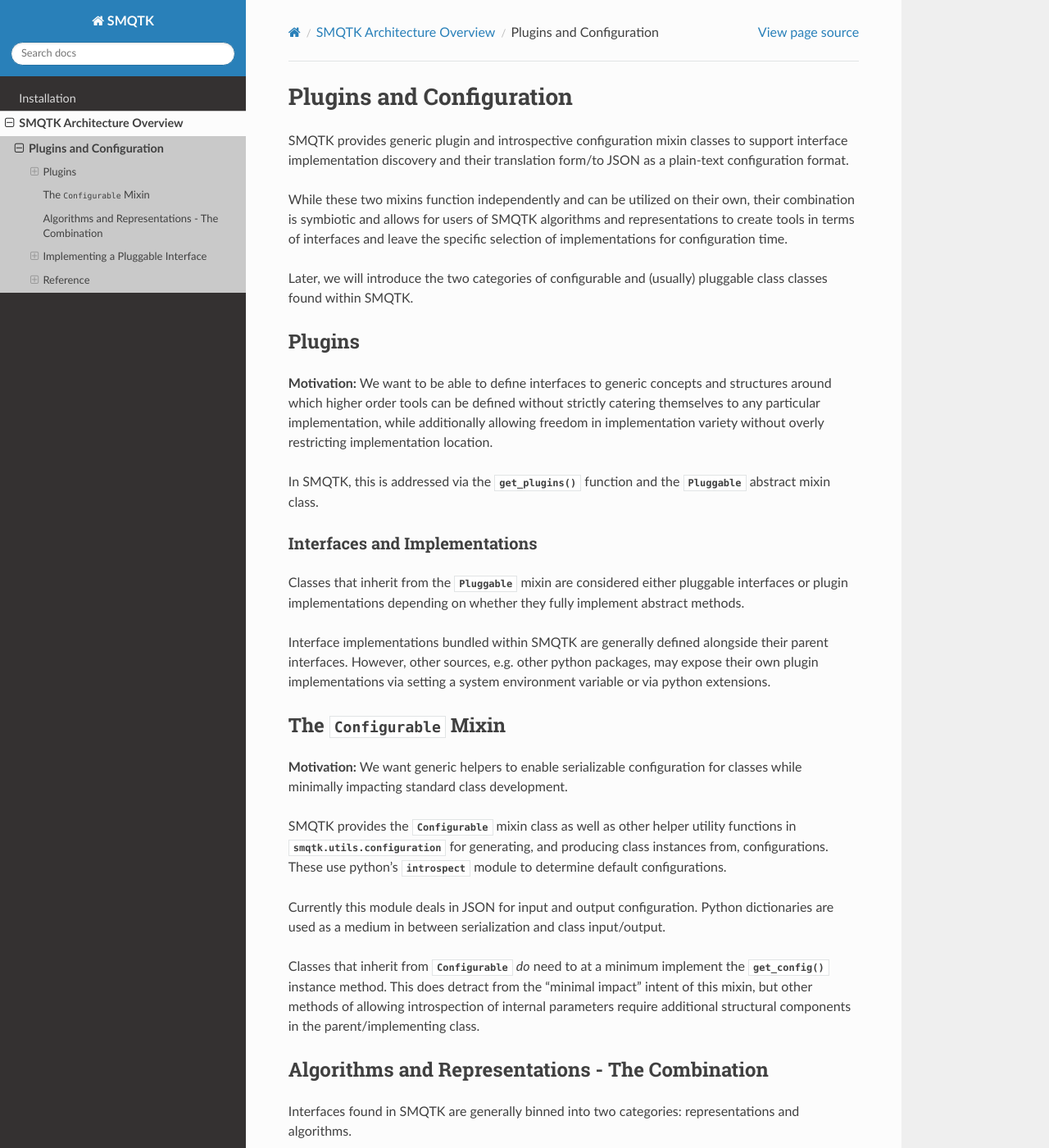
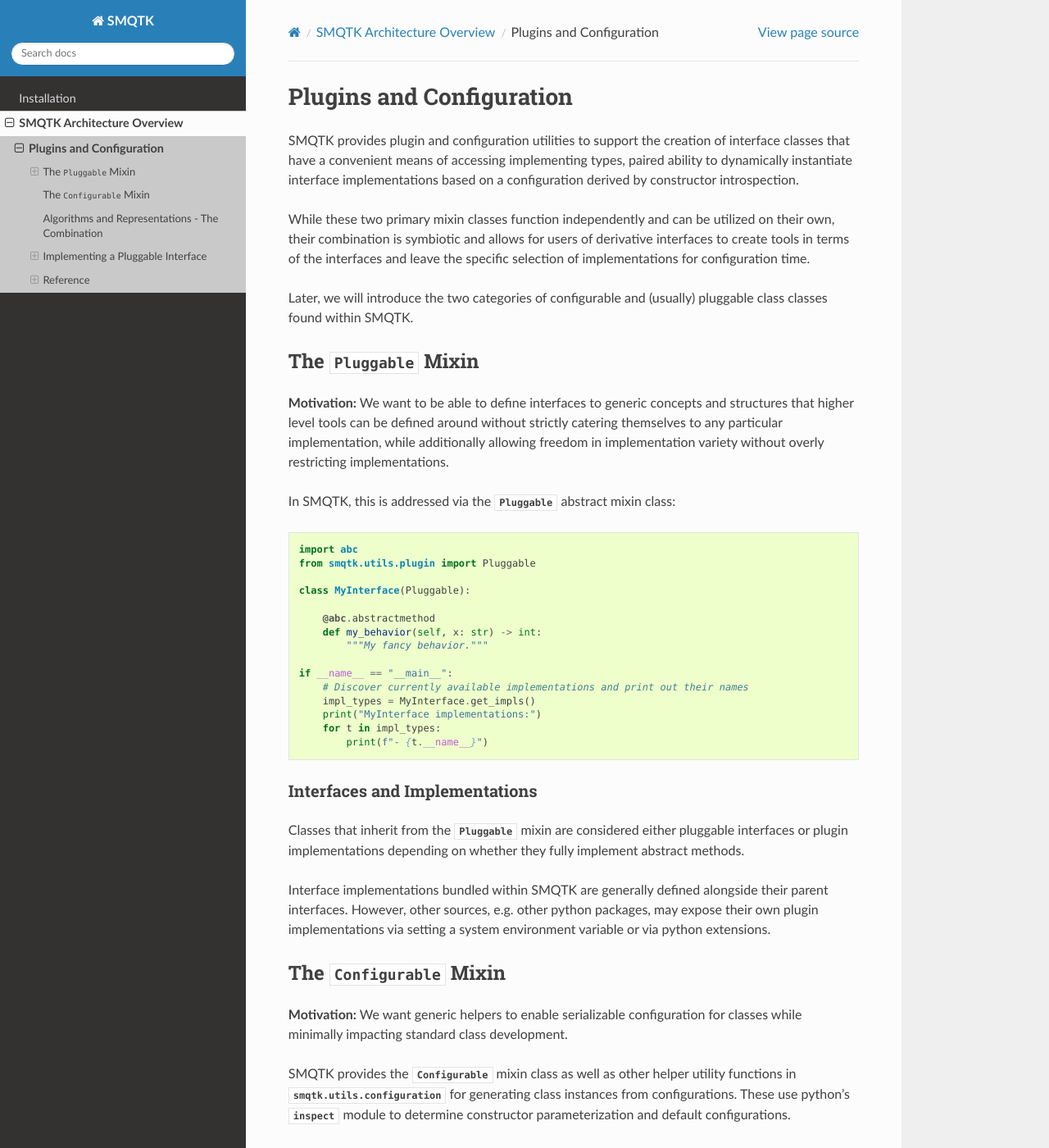
Before and after one commit to Kitware/SMQTK-Core, a Sphinx documentation site: the page built from docs/architecture/plugins_configuration.rst, in a window 1280 px wide and 1400 px high. Shown: the whole window at 82% size. Built offline with Sphinx 7.4.7 and the Read the Docs theme 2.0.0, drawn with Linux system fonts in a browser that asks for light colours; pages that are not in the unit, such as notebooks, are missing from menus; the version number could not be read and is left out; some of the changed text lies outside the part shown.

Commit message:
Update plugin documentation
Also added a docs requirements file for pinned version for normal
developers (read: not for read-the-docs).

```diff
--- a/docs/architecture.rst
+++ b/docs/architecture.rst
@@ -1,13 +1,20 @@
 SMQTK Architecture Overview
 ===========================
 
-SMQTK provides a plugin infrastructure to allow the definition of high level
-interfaces and allow a number of implementations to fulfil those interfaces.
+SMQTK provides at its lowest level semantics for plugins and configuration.
+These are provided by some utility functions and two mixin classes:
+:py:class:`smqtk.utils.plugin.Pluggable` and
+:py:class:`smqtk.utils.configuration.Configurable`.
+These are explained further in the "Plugins and Configuration" section.
 
-Within this architecture, SMQTK provides two main categories of interfaces:
-algorithms and data representations.
-Algorithms are usually interfaces defining a functional process where as data
-representation interfaces define the encapsulation of some data structure.
+Subsequent to these two mixin classes, SMQTK provides two main categories of
+interfaces: algorithms and data representations.
+This organization of philosophy roughly aligns with the concept of data
+oriented design.
+Algorithms are usually interfaces defining a behavioral or transformative
+action(s), abstracting away how that behavior or transformation is achieved.
+Data representation interfaces define the encapsulation of some data structure,
+abstracting away where that data is stored..
 
 Building upon algorithm and data representation interfaces, there is a
 sub-module providing some general web services: :mod:`smqtk.web`.
--- a/docs/architecture/plugins_configuration.rst
+++ b/docs/architecture/plugins_configuration.rst
@@ -1,29 +1,48 @@
 Plugins and Configuration
 -------------------------
-SMQTK provides generic plugin and introspective configuration mixin classes to
-support interface implementation discovery and their translation form/to JSON
-as a plain-text configuration format.
+SMQTK provides plugin and configuration utilities to support the creation of
+interface classes that have a convenient means of
+accessing implementing types, paired ability to dynamically instantiate
+interface implementations based on a configuration derived by constructor
+introspection.
 
-While these two mixins function independently and can be utilized on their own,
-their combination is symbiotic and allows for users of SMQTK algorithms and
-representations to create tools in terms of interfaces and leave the specific
-selection of implementations for configuration time.
+While these two primary mixin classes function independently and can be
+utilized on their own, their combination is symbiotic and allows for users of
+derivative interfaces to create tools in terms of the interfaces and leave the
+specific selection of implementations for configuration time.
 
 Later, we will introduce the two categories of configurable and
 (usually) pluggable class classes found within SMQTK.
 
 
-Plugins
-^^^^^^^
+The :class:`~smqtk.utils.plugin.Pluggable` Mixin
+^^^^^^^^^^^^^^^^^^^^^^^^^^^^^^^^^^^^^^^^^^^^^^^^
 **Motivation:**
 We want to be able to define interfaces to generic concepts and structures
-around which higher order tools can be defined without strictly catering
+that higher level tools can be defined around without strictly catering
 themselves to any particular implementation, while additionally allowing
-freedom in implementation variety without overly restricting implementation
-location.
+freedom in implementation variety without overly restricting implementations.
 
-In SMQTK, this is addressed via the :meth:`~smqtk.utils.plugin.get_plugins`
-function and the :class:`~smqtk.utils.plugin.Pluggable` abstract mixin class.
+In SMQTK, this is addressed via the :class:`~smqtk.utils.plugin.Pluggable`
+abstract mixin class:
+
+.. code-block:: python
+
+   import abc
+   from smqtk.utils.plugin import Pluggable
+
+   class MyInterface(Pluggable):
+
+       @abc.abstractmethod
+       def my_behavior(self, x: str) -> int:
+           """My fancy behavior."""
+
+   if __name__ == "__main__":
+       # Discover currently available implementations and print out their names
+       impl_types = MyInterface.get_impls()
+       print("MyInterface implementations:")
+       for t in impl_types:
+           print(f"- {t.__name__}")
 
 
 Interfaces and Implementations
@@ -47,20 +66,21 @@
 
 SMQTK provides the :class:`~smqtk.utils.configuration.Configurable` mixin class
 as well as other helper utility functions in :mod:`smqtk.utils.configuration`
-for generating, and producing class instances from, configurations.
-These use python's :mod:`introspect` module to determine default
-configurations.
+for generating class instances from configurations.
+These use python's :mod:`inspect` module to determine constructor
+parameterization and default configurations.
 
-Currently this module deals in JSON for input and output configuration.
-Python dictionaries are used as a medium in between serialization and class
-input/output.
+Currently this module uses the JSON-serializable format as the basis for input
+and output configuration dictionaries as a means of defining a relatively
+simple playing field for communication.
+Serialization and deserialization is detached from these configuration
+utilities so tools may make their own decisions there.
+Python dictionaries are used as a medium in between serialization and
+configuration input/output.
 
 Classes that inherit from :class:`~smqtk.utils.configuration.Configurable` *do*
 need to at a minimum implement the
 :meth:`~smqtk.utils.configuration.Configurable.get_config` instance method.
-This does detract from the "minimal impact" intent of this mixin, but other
-methods of allowing introspection of internal parameters require additional
-structural components in the parent/implementing class.
 
 
 Algorithms and Representations - The Combination
@@ -95,26 +115,36 @@
 The following are examples of how to add and expose new plugin implementations
 for existing algorithm and representation interfaces.
 
-SMQTK's plugin discovery allows for exposure of plugin implementations in 3
-ways:
-  * Parallel in location to parent interface.
-  * Python module path of implementation model included in the
-    ``SMQTK_PLUGIN_PATH`` environment variable (see reference for formatting).
-  * An entrypoint in a python package's ``setup.py``.
+SMQTK's plugin discovery via the :meth:`~smqtk.utils.plugin.Pluggable.get_impls`
+method currently allows for finding a plugin implementations in 3 ways:
+
+* sub-classes of an interface type defined in the current runtime.
+
+* within python modules listed in the environment variable specified by
+  ``YourInterface.PLUGIN_ENV_VAR``. (default SMQTK environment variable name
+  is ``SMQTK_PLUGIN_PATH``, which is defined in
+  :attr:`Pluggable.PLUGIN_ENV_VAR`).
+
+* within python modules specified under the entry point extensions namespace
+  defined by ``YourInterface.PLUGIN_NAMESPACE`` (default SMQTK extension
+  namespace is ``smqtk_plugins``, which is defined in
+  :attr:`Pluggable.PLUGIN_NAMESPACE`).
 
 Within SMQTK
 """"""""""""
 A new interface implementation within the SMQTK source-tree is generally
 implemented or exposed parallel to where the parent interface is defined.
+This has been purely for organizational purposes.
+Once we define our implementation, we will then expose that type in an existing
+module that is already referenced in SMQTK's list of entry point extensions.
 
-As an example, we will show how to create a new implementation for the
+In this example, we will show how to create a new implementation for the
 :class:`~smqtk.algorithms.classifier.Classifier` algorithm
 interface.
 This interface is defined within SMQTK at, from the root of the source tree,
 :file:`python/smqtk/algorithms/classifier/_interface_classifier.py`.
 We will create a new file, :file:`some_impl.py`, that will be placed in the
-same directory with the intention that our new plugin will be picked up based
-on parallel locality to the parent interface class.
+same directory.
 
 We'll define our new class, lets call it ``SomeImpl``, in a file
 :file:`some_impl.py`::
@@ -123,9 +153,9 @@
     └── smqtk/
         └── algorithms/
             └── classifier/
-                ├── ...
                 ├── _interface_classifier.py
                 ├── some_impl.py     # new
+                └── ...
 
 In this file we will need to define the :class:`SomeImpl` class and all parent
 class abstract methods in order for the class to satisfy the definition of an
@@ -140,12 +170,6 @@
         Some documentation for this specific implementation.
         """
 
-        # Abstract methods from Pluggable.
-        # (Classifier -> SmqtkAlgorithm -> Pluggable)
-        @classmethod
-        def is_usable(cls):
-            ...
-
         # Our implementation-specific constructor.
         def __init__(self, paramA=1, paramB=2):
             ...
@@ -153,6 +177,8 @@
         # Abstract methods from Configurable.
         # (Classifier -> SmqtkAlgorithm -> Configurable)
         def get_config(self):
+            # As per Configurable documentation, this returns the same non-self
+            # keys as the constructor.
             return {
                 "paramA": ...,
                 "paramB": ...,
@@ -165,7 +191,16 @@
         def _classify_arrays(self, array_iter):
             ...
 
-With all abstract methods defined, this implementation should now be included
+The final step to making this implementation discoverable is to add an
+import of this class to the existing hub of classifier plugins in
+:file:`python/smqtk/algorithms/classifier/_plugins.py`:
+
+.. code-block:: python
+
+   ...
+   from .some_impl import SomeImpl
+
+With all abstract methods defined, this implementation will now be included
 in the returned set of implementation types for the parent
 :class:`~smqtk.algorithms.classifier.Classifier` interface:
 
@@ -173,47 +208,29 @@
 
     >>> from smqtk.algorithms import Classifier
     >>> Classifier.get_impls()
-    set([..., SomeImpl, ...])
+    set([..., smqtk.algorithms.classifier.some_impl.SomeImpl, ...])
 
-:class:`SomeImpl` above should also be all set for configuration because of it
-defining :meth:`~smqtk.utils.configuration.Configurable.get_config` and because
-it's constructor is only anticipating JSON-conpliant types.
+:class:`SomeImpl` above should also be all set for configuration because it
+defines the one required abstract method
+:meth:`~smqtk.utils.configuration.Configurable.get_config` and because
+its constructor is only anticipating JSON-compliant types.
 If more complicated types are desired by the constructor the additional methods
-would need to be overriden/extended as defined in the
+would need to be overridden/extended as defined in the
 :mod:`smqtk.utils.configuration` module.
-
-More Complicated Implementations
-''''''''''''''''''''''''''''''''
-Interface-parallel implementation discovery also allows for nested sub-modules.
-This is useful when an implementation requires specific or extensive support
-utilities.
-The :file:`__init__.py` file of the sub-module should at least expose concrete
-implementation classes that should be exported as attributes for the plugin
-discovery to find.
-For example, such a nested sub-module implementation might look like the
-following on the filesystem::
-
-    python/
-    └── smqtk/
-        └── algorithms/
-            └── classifier/
-                ├── ...
-                ├── some_impl.py     # from above
-                └── other_impl/      # new
-                    └── __init__.py  # new
 
 Within another python package
 """""""""""""""""""""""""""""
 When implementing a pluggable interface in another python package, the proper
-method of export is via a package's entrypoint specifications using the
-``smqtk_plugins`` key.
+method of export is via a package's entry point specifications using the
+namespace key defined by the parent interface (by default the ``smqtk_plugins``
+value is defined by :attr:`smqtk.utils.plugin.Pluggable.PLUGIN_NAMESPACE`).
 
 For example, let's assume that a separate python package, ``OtherPackage``
 we'll call it, defines a
 :class:`~smqtk.algorithms.classifier.Classifier`-implementing sub-class
 :class:`OtherClassifier` in the module :mod:`OtherPackage.other_classifier`.
 This module location can be exposed via the package's :file:`setup.py`
-entrypoints metadata, using the ``smqtk_plugins`` key, like the following:
+entry points metadata, using the ``smqtk_plugins`` key, like the following:
 
 .. code-block:: python
 
@@ -228,8 +245,8 @@
         }
     )
 
-If the other module had multiple sub-modules in which SMQTK plugins were
-defined the ``entry_points['smqtk_plugins']`` entry may instead be a list:
+If this other package had multiple sub-modules in which SMQTK plugins were
+defined, the ``smqtk_plugins`` entry value may instead be a list:
 
 .. code-block:: python
 
@@ -246,14 +263,15 @@
 
 Reference
 ^^^^^^^^^
-:mod:`smqtk.utils.configuration`
-""""""""""""""""""""""""""""""""
-.. automodule:: smqtk.utils.configuration
-   :members:
 
 :mod:`smqtk.utils.plugin`
 """""""""""""""""""""""""
 .. automodule:: smqtk.utils.plugin
+   :members:
+
+:mod:`smqtk.utils.configuration`
+""""""""""""""""""""""""""""""""
+.. automodule:: smqtk.utils.configuration
    :members:
 
 
--- a/docs/conf.py
+++ b/docs/conf.py
@@ -68,7 +68,7 @@
 
 # General information about the project.
 project = u'SMQTK'
-copyright = u'2015-16, Kitware, Inc.'
+copyright = u'2015, Kitware, Inc.'
 author = u'Kitware, Inc.'
 
 # The version info for the project you're documenting, acts as replacement for
--- a/requirements.txt
+++ b/requirements.txt
@@ -1,3 +1,4 @@
 -r requirements/runtime.txt
 -r requirements/test.txt
+-r requirements/docs.txt
 -r requirements/ci.txt
```
Also changed, not shown: 1 other file.
